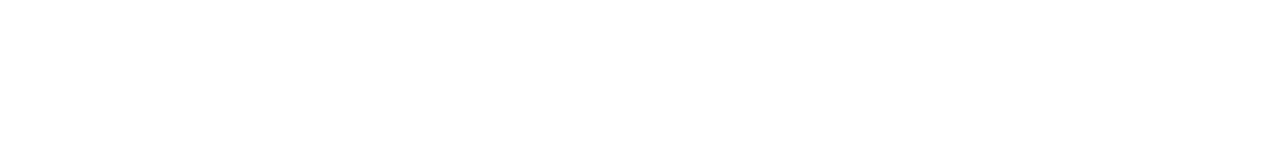
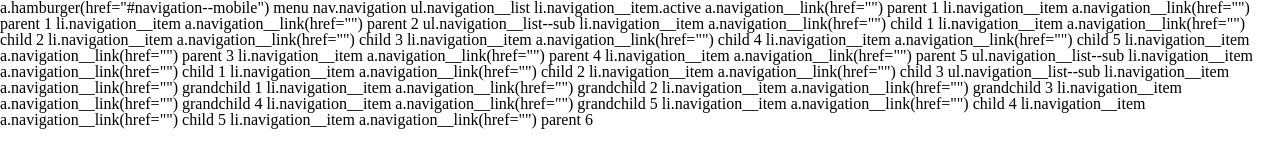
Before and after one commit to YevheniyDudnik/Navigation, a website: page index.html in a window 1280 px wide. Drawn offline with Linux system fonts and the light colour scheme.

Commit message:
add pug to html

```diff
--- a/index.html
+++ b/index.html
@@ -16,6 +16,56 @@
     <link rel="stylesheet" href="./css/main.css">
 </head>
 <body>
+    a.hamburger(href="#navigation--mobile") menu
+nav.navigation
+  ul.navigation__list
+    li.navigation__item.active
+      a.navigation__link(href="") parent 1
+    li.navigation__item
+      a.navigation__link(href="") parent 1
+    li.navigation__item
+      a.navigation__link(href="") parent 2
+      ul.navigation__list--sub
+        li.navigation__item
+          a.navigation__link(href="") child 1
+        li.navigation__item
+          a.navigation__link(href="") child 2
+        li.navigation__item
+          a.navigation__link(href="") child 3
+        li.navigation__item
+          a.navigation__link(href="") child 4
+        li.navigation__item
+          a.navigation__link(href="") child 5
+    li.navigation__item
+      a.navigation__link(href="") parent 3
+    li.navigation__item
+      a.navigation__link(href="") parent 4
+    li.navigation__item
+      a.navigation__link(href="") parent 5
+      ul.navigation__list--sub
+        li.navigation__item
+          a.navigation__link(href="") child 1
+        li.navigation__item
+          a.navigation__link(href="") child 2
+        li.navigation__item
+          a.navigation__link(href="") child 3
+          ul.navigation__list--sub
+            li.navigation__item
+              a.navigation__link(href="") grandchild 1
+            li.navigation__item
+              a.navigation__link(href="") grandchild 2
+            li.navigation__item
+              a.navigation__link(href="") grandchild 3
+            li.navigation__item
+              a.navigation__link(href="") grandchild 4
+            li.navigation__item
+              a.navigation__link(href="") grandchild 5
+        li.navigation__item
+          a.navigation__link(href="") child 4
+        li.navigation__item
+          a.navigation__link(href="") child 5
+    li.navigation__item
+      a.navigation__link(href="") parent 6
 
 
     <script src="./js/libs/jquery.min.1.11.1.js"></script>
```
